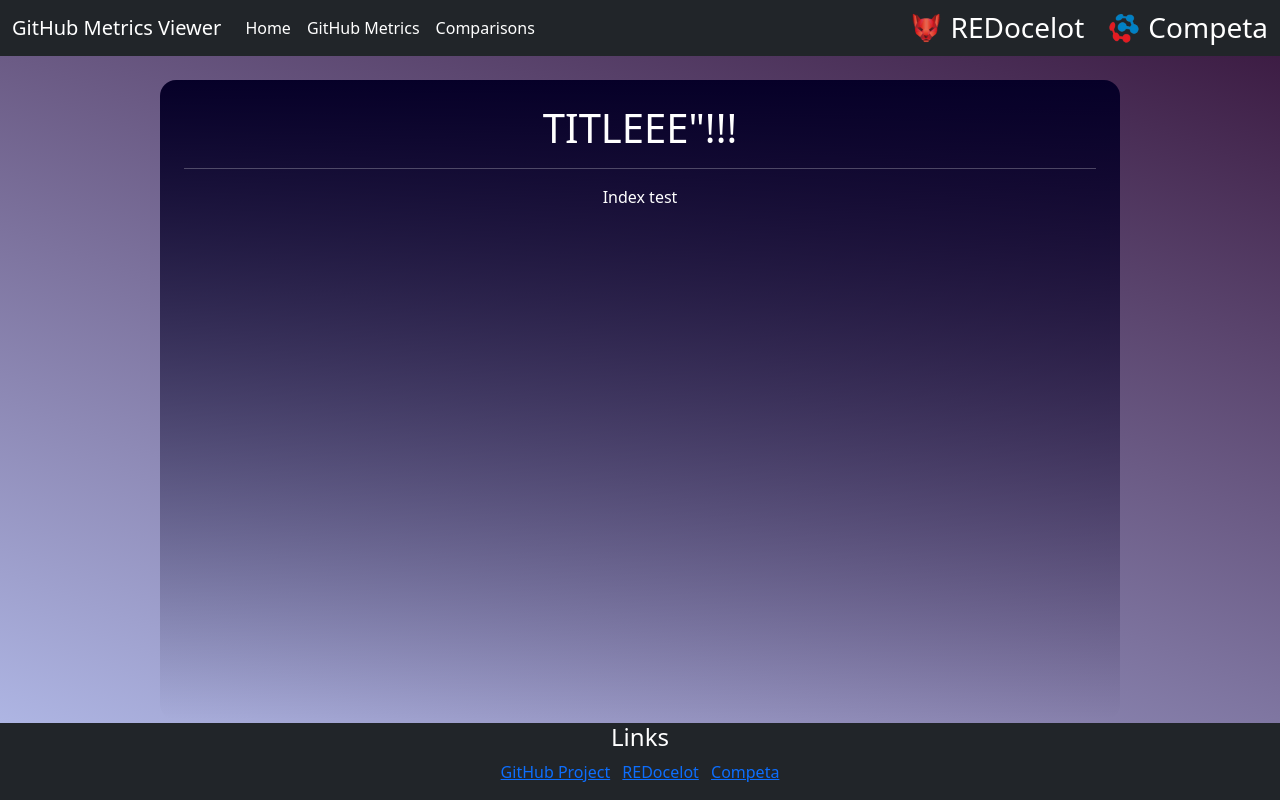
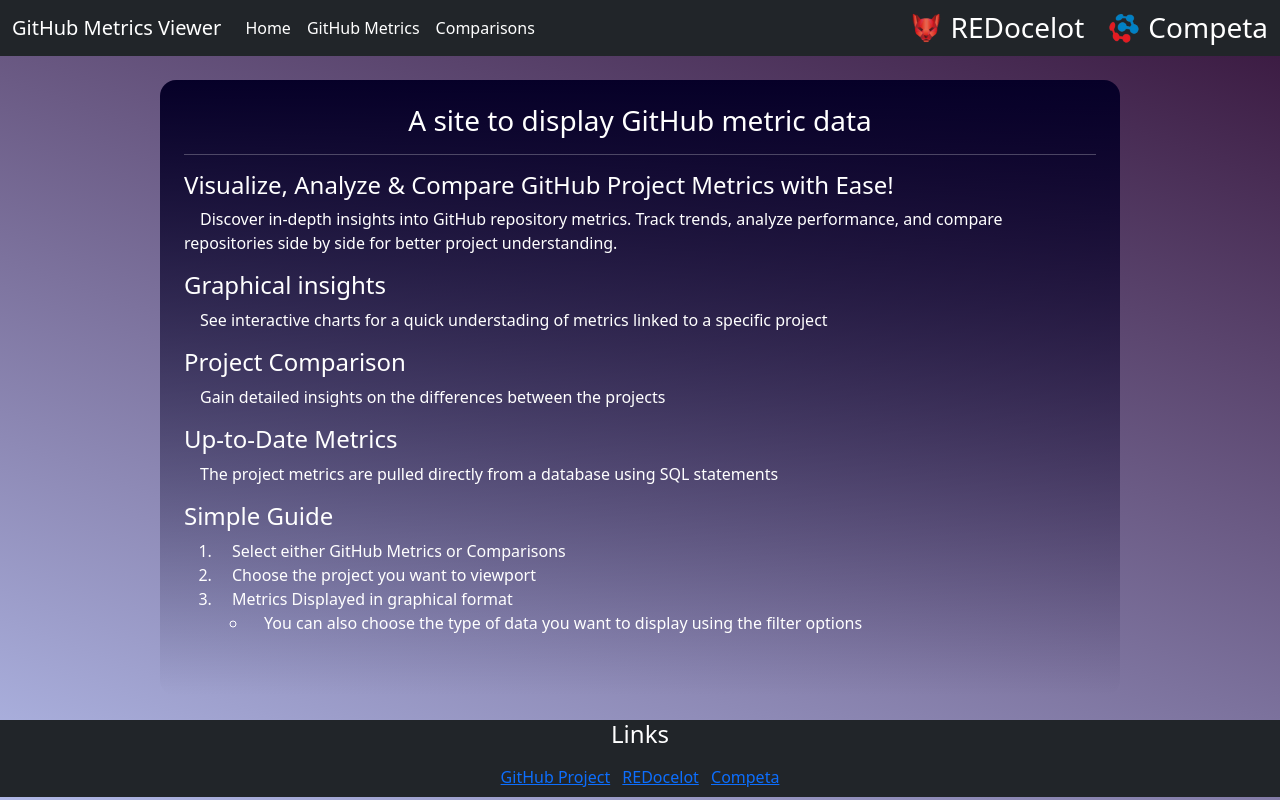
Before and after one commit to prosk8tr/hackcamp-2024, a Flask app: page /home in a window 1280 px wide. Run offline with Flask 3, Linux system fonts and the light colour scheme.

Commit message:
Add files via upload
Ensured that the footer stays at the bottom of the page no matter the amount of content on the page

Added content too index.html

```diff
--- a/fish/static/css/my-style.css
+++ b/fish/static/css/my-style.css
@@ -1,6 +1,9 @@
 body{
     background-image: linear-gradient(20deg, rgb(176, 184, 230), rgb(55, 21, 60));
     height: 100vh; /* Full viewport height */
+    display: flex;
+    flex-direction: column;
+    margin: 0;
 }
 
 .text-board{
@@ -11,8 +14,27 @@ body{
     margin-left: 20vmin;
     margin-right: 20vmin;
     margin-bottom: 3vmin;
-    height: 80vmin;
+    /* height: 80vmin; */
     border-radius: 2vmin;
     color: white;
     background-image: linear-gradient(to bottom, rgb(6, 0, 40), rgba(255, 255, 255, 0));
+    flex: 1; /* Allows this section to grow/shrink dynamically */
 }
+
+.hover-button{
+    border-radius: 1vmin;
+    transition: 0.25s;
+}
+
+.hover-button:hover{
+    background-color: rgba(193, 193, 193, 0.362);
+    transform: translateY(-0.5vmin);
+    box-shadow: 0px 0.5vmin 5px black;
+}
+
+.footer {
+    height: 10vmin; /* Footer height */
+    text-align: center;
+    color: white;
+    line-height: 5vmin; /* Vertically centers text */
+}
--- a/fish/templates/index.html
+++ b/fish/templates/index.html
@@ -5,10 +5,32 @@ Index
 {% endblock %}
 
 {% block header %}
-<h1>TITLEEE"!!!</h1>
+<h3>A site to display GitHub metric data</h3>
 {% endblock %}
 
 {% block content %}
-Index
-test
+<h4 style="text-align: left;">Visualize, Analyze & Compare GitHub Project Metrics with Ease!</h4>
+<p style="text-align: left; text-indent: 2vmin;" >Discover in-depth insights into GitHub repository metrics.
+    Track trends, analyze performance, and compare repositories side by side for better project understanding.</p>
+
+<h4 style="text-align: left;">Graphical insights</h4>
+<p style="text-align: left; text-indent: 2vmin;">See interactive charts for a quick understading of metrics
+    linked to a specific project</p>
+
+    <h4 style="text-align: left;">Project Comparison</h4>
+    <p style="text-align: left; text-indent: 2vmin;">Gain detailed insights on the differences between the projects</p>
+
+    <h4 style="text-align: left;">Up-to-Date Metrics</h4>
+    <p style="text-align: left; text-indent: 2vmin;">The project metrics are pulled directly from a database using SQL statements</p>
+
+    <h4 style="text-align: left;">Simple Guide</h4>
+    <ol style="text-align: left; text-indent: 2vmin;">
+        <li>Select either GitHub Metrics or Comparisons</li>
+        <li>Choose the project you want to viewport</li>
+        <li>Metrics Displayed in graphical format</li>
+        <ul>
+            <li>You can also choose the type of data you want to display using the filter options</li>
+        </ul>
+    </ol>
+
 {% endblock %}
--- a/fish/templates/template.html
+++ b/fish/templates/template.html
@@ -13,7 +13,7 @@
         <!--<link rel="stylesheet" type="text/css" href=""> -->
     </head>
 
-    <body class="d-flex flex-column h-100"></body>
+    <body class="d-flex flex-column min-vh-100"></body>
 
         <header>
             <!-- Fixed navbar -->
@@ -24,13 +24,13 @@
                     <!-- Navigation Buttons-->
                     <div class="collapse navbar-collapse" id="navbarCollapse">
                         <ul class="navbar-nav me-auto mb-2 mb-md-0">
-                            <li class="nav-item">
+                            <li class="nav-item hover-button">
                                 <a class="nav-link active" aria-current="page" href="/home">Home</a>
                             </li>
-                            <li class="nav-item">
+                            <li class="nav-item hover-button">
                                 <a class="nav-link active" aria-current="page" href="/page1">GitHub Metrics</a>
                             </li>
-                            <li class="nav-item">
+                            <li class="nav-item hover-button">
                                 <a class="nav-link active" aria-current="page" href="/comparison">Comparisons</a>
                             </li>
                         </ul>
@@ -59,11 +59,10 @@
             <hr/>
             {% block content %}
             {% endblock %}
-
         </div>
 
-        <footer class="footer">
-            <div class="bg-dark" style="left: 0; bottom: 0; width: 100%; color: white; text-align: center; position: fixed;">
+        <footer class="footer mt-auto">
+            <div class="bg-dark" style="left: 0; width: 100%; color: white; text-align: center; position: relative;">
                 <div class="align-items-center">
                     <ul class="list-inline">
                         <li><h4>Links</h4></li>
```
Also changed, not shown: fish/app.py (line endings or trailing spaces).
